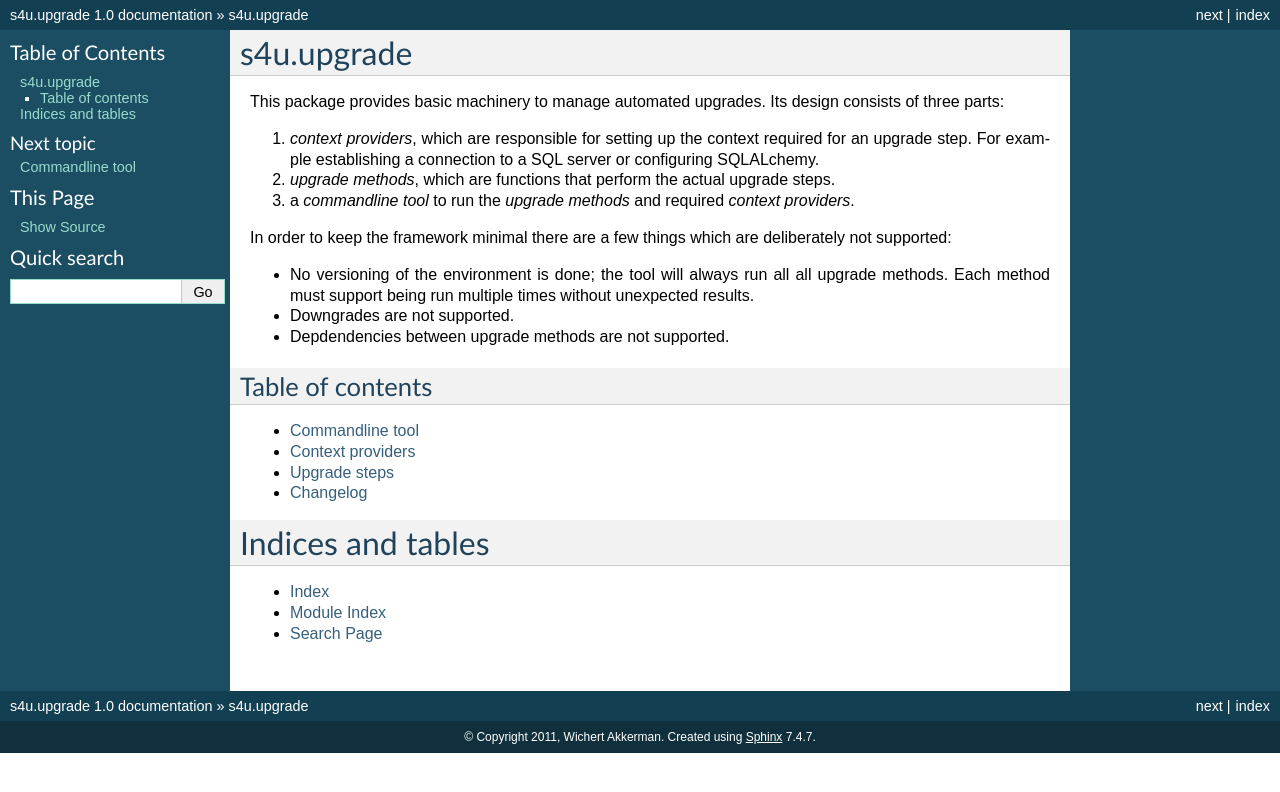
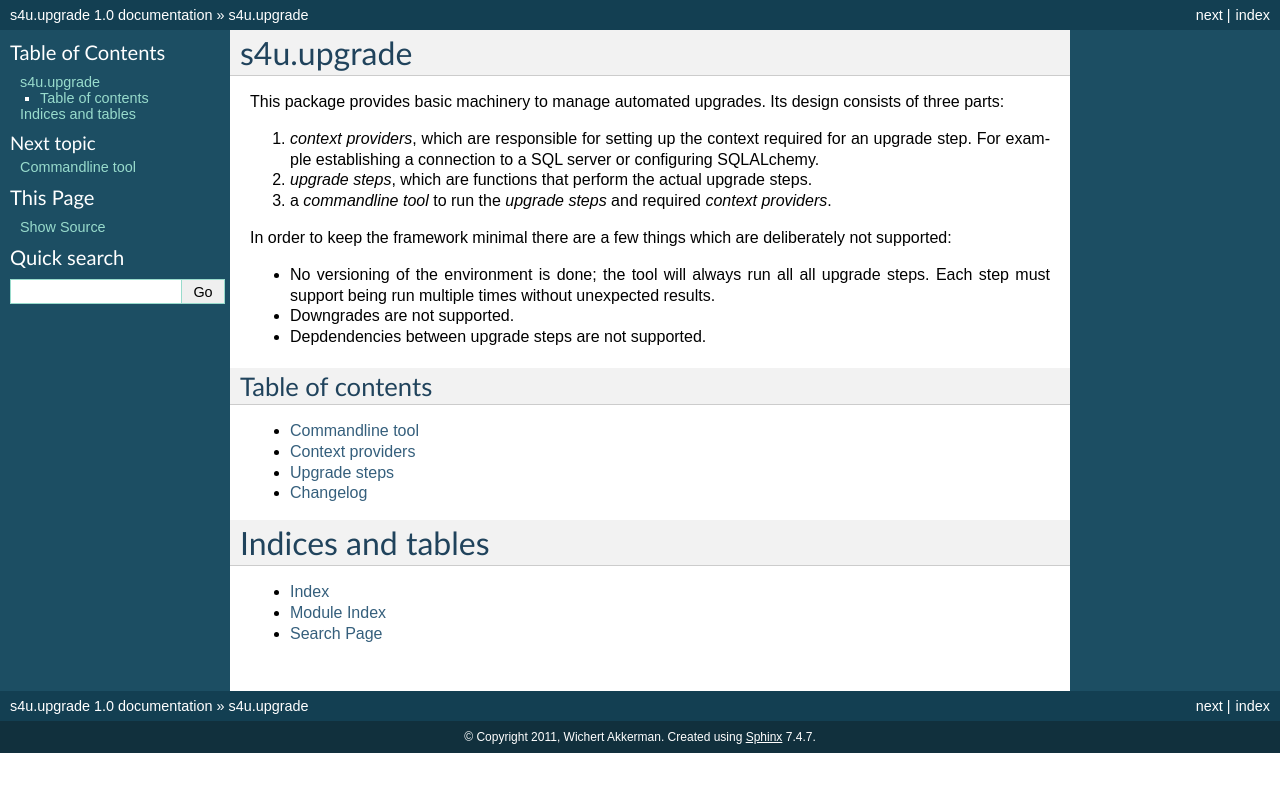
Before and after one commit to lxneng/s4u.upgrade, a Sphinx documentation site: the page built from docs/index.rst, in a window 1280 px wide. Shown: the top 792 px of the page. Built offline with Sphinx 7.4.7, drawn with Linux system fonts in a browser that asks for light colours.

Commit message:
Get terminology straight.

```diff
--- a/docs/index.rst
+++ b/docs/index.rst
@@ -7,19 +7,19 @@ design consists of three parts:
 1. *context providers*, which are responsible for setting up the context
    required for an upgrade step. For example establishing a connection to
    a SQL server or configuring SQLALchemy.
-2. *upgrade methods*, which are functions that perform the actual upgrade
+2. *upgrade steps*, which are functions that perform the actual upgrade
    steps.
-3. a *commandline tool* to run the *upgrade methods* and required *context
+3. a *commandline tool* to run the *upgrade steps* and required *context
    providers*.
 
 In order to keep the framework minimal there are a few things which are
 deliberately not supported:
 
 * No versioning of the environment is done; the tool will always run all
-  all upgrade methods. Each method must support being run multiple times
+  all upgrade steps. Each step must support being run multiple times
   without unexpected results.
 * Downgrades are not supported.
-* Depdendencies between upgrade methods are not supported.
+* Depdendencies between upgrade steps are not supported.
 
 Table of contents
 -----------------
--- a/docs/step.rst
+++ b/docs/step.rst
@@ -1,13 +1,13 @@
 Upgrade steps
 =============
 
-Upgrade methods are python functions which perform a single upgrade step.
-Upgrade methods are registered using the :py:func:`s4.bfgtools.upgrade_step`
+Upgrade steps are python functions which perform a single upgrade step.
+Upgrade steps are registered using the :py:func:`s4.bfgtools.upgrade_step`
 decorator function.
 
 .. note::
 
-   It is important to write upgrade methods so they can be run multiple times
+   It is important to write upgrade steps so they can be run multiple times
    without producing odd results. Generally this means you need to check the
    environment before making any changes.
 
```
Also changed, not shown: README.rst (+4 -4 lines).
